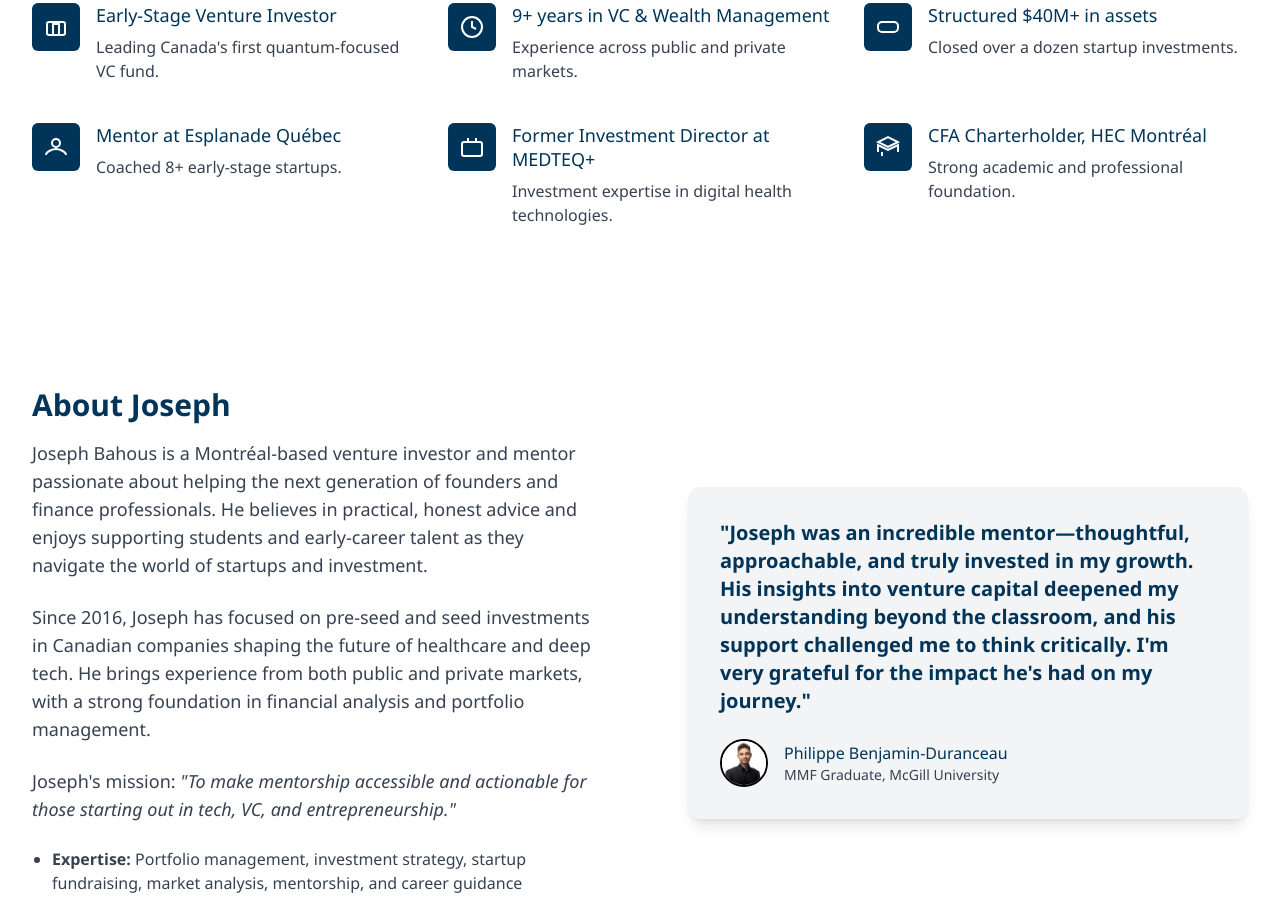
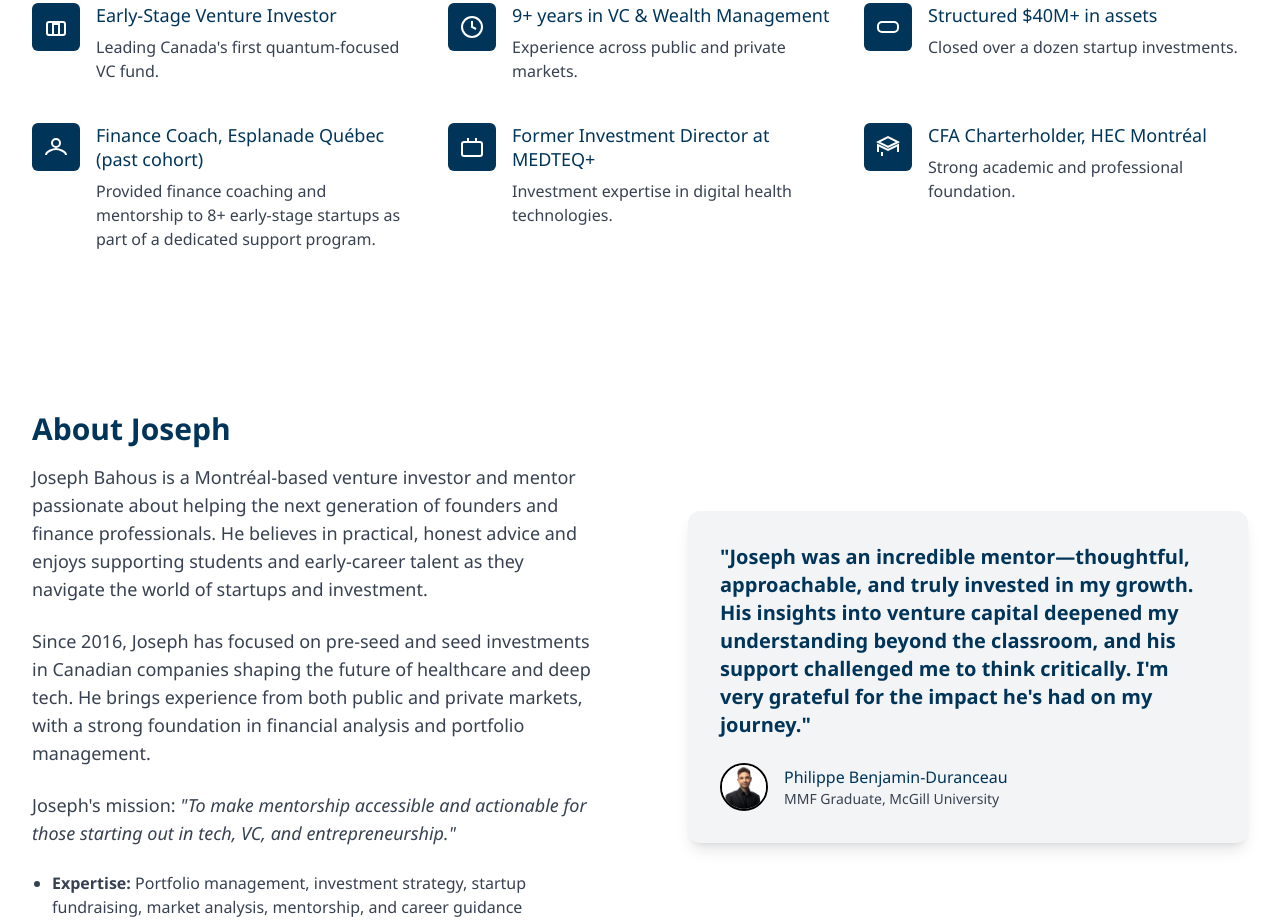
Before and after one commit to Mathomeister/josephbahous, a plain HTML site: page docs/index.html in a window 1280 px wide. Shown: the part 1037-1959 px from the top of the page. Drawn offline with nearby package versions, Linux system fonts and the light colour scheme; a script that the page names is missing.

Commit message:
chore: update About section (Esplanade Québec experience) for v1.0.1\n\n- Revised Esplanade Québec entry in About section per client feedback\n- Updated .gitignore to keep CHANGELOG.md private

```diff
--- a/docs/index.html
+++ b/docs/index.html
@@ -206,9 +206,9 @@
                 <!-- Icon: Users -->
                 <svg class="h-6 w-6" fill="none" stroke="currentColor" stroke-width="2" viewBox="0 0 24 24" aria-hidden="true" focusable="false"><circle cx="12" cy="8" r="4"/><path d="M2 20c0-4 8-6 10-6s10 2 10 6"/></svg>
               </div>
-              <p class="ml-16 text-lg leading-6 font-medium text-brand-dark">Mentor at Esplanade Québec</p>
+              <p class="ml-16 text-lg leading-6 font-medium text-brand-dark">Finance Coach, Esplanade Québec (past cohort)</p>
             </dt>
-            <dd class="mt-2 ml-16 text-base text-gray-700">Coached 8+ early-stage startups.</dd>
+            <dd class="mt-2 ml-16 text-base text-gray-700">Provided finance coaching and mentorship to 8+ early-stage startups as part of a dedicated support program.</dd>
           </div>
           <div class="relative">
             <dt>
```
Also changed, not shown: 1 other file.
